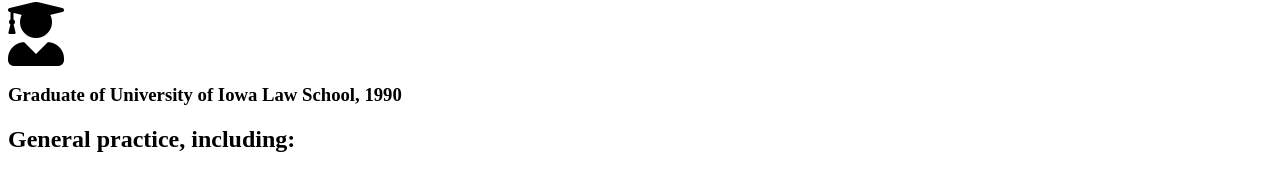
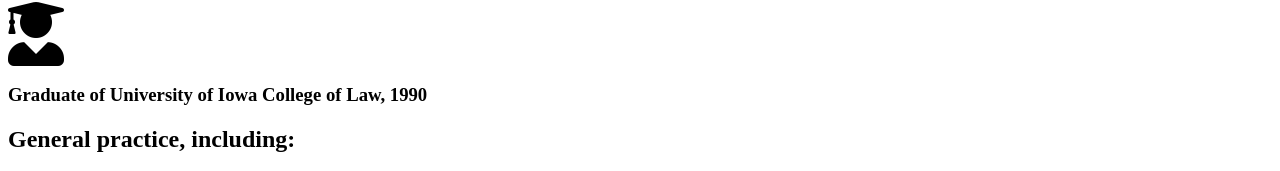
Before and after one commit to rugglcon/mark-thompson, a website with bundled scripts: page index.html in a window 1280 px wide. Shown: the part 569-740 px from the top of the page. Built offline with nearby package versions, Linux system fonts and the light colour scheme.

Commit message:
fix wording

```diff
--- a/index.html
+++ b/index.html
@@ -84,7 +84,7 @@
             <div class="col-lg-6 col-md-6 text-center">
               <div class="mt-2">
                 <i class="fas fa-4x fa-user-graduate text-primary mb-4"></i>
-                <h3 class="text-white-50 h4 mb-2">Graduate of University of Iowa Law School, 1990</h3>
+                <h3 class="text-white-50 h4 mb-2">Graduate of University of Iowa College of Law, 1990</h3>
               </div>
             </div>
           </div>
```
